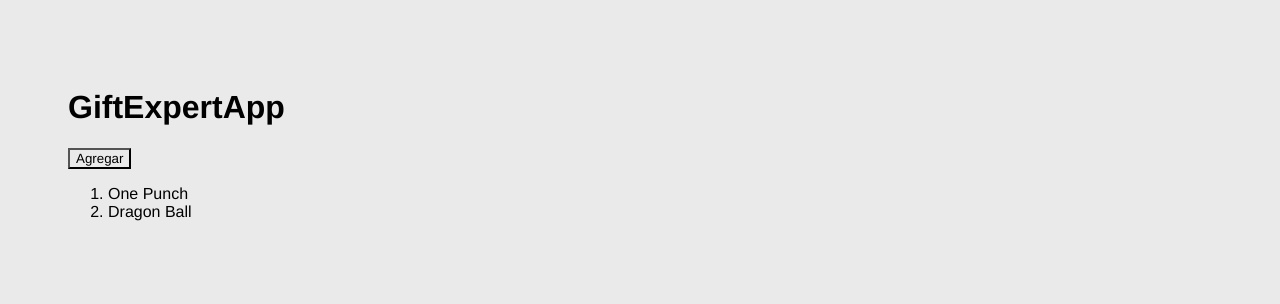
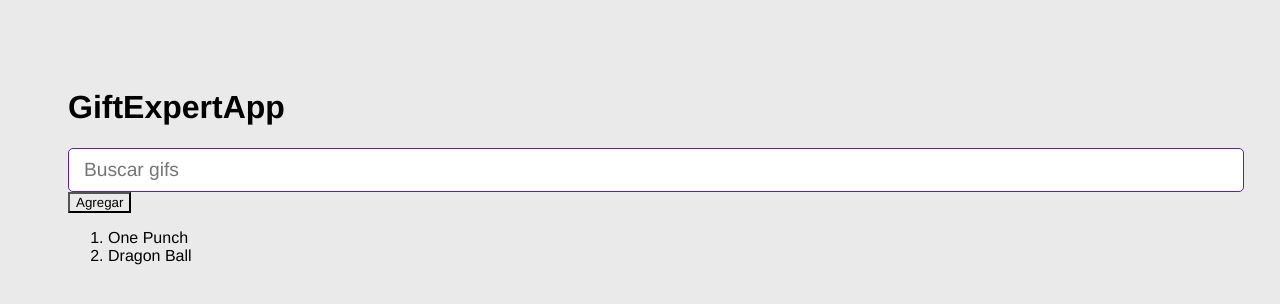
Before and after one commit to marianamartineza/curso-react-completo, a React (Vite) app in the folder 04-gif-expert-app/: page / in a window 1280 px wide. Shown: the top 304 px of the page. Built offline with nearby package versions, Linux system fonts and the light colour scheme.

Commit message:
video 77. AddCategory
nuevo componente en la aplicacion para organizar el input

```diff
--- a/04-gif-expert-app/src/GifExpertApp.jsx
+++ b/04-gif-expert-app/src/GifExpertApp.jsx
@@ -1,4 +1,5 @@
 import {useState} from 'react';
+import { AddCategory } from './components/AddCategory';
 
 export const GifExpertApp = () => {
 
@@ -23,6 +24,7 @@ export const GifExpertApp = () => {
         <h1>GiftExpertApp</h1>
 
         {/* input */}
+        <AddCategory/>
 
         {/* listado de Gif */}
         <button onClick={onAddCategory}>Agregar</button>
--- /dev/null
+++ b/04-gif-expert-app/src/components/AddCategory.jsx
@@ -0,0 +1,20 @@
+import {useState} from 'react';
+
+export const AddCategory = () => {
+
+    const [inputValue, setInputValue] = useState('One Punch');
+
+    const onInputChange = () => {
+        setInputValue('Hola Mundo');
+    }
+
+
+
+  return (
+    <input
+    type="text"
+    placeholder="Buscar gifs"
+    onChange={onInputChange}
+    />
+  )
+}
```
